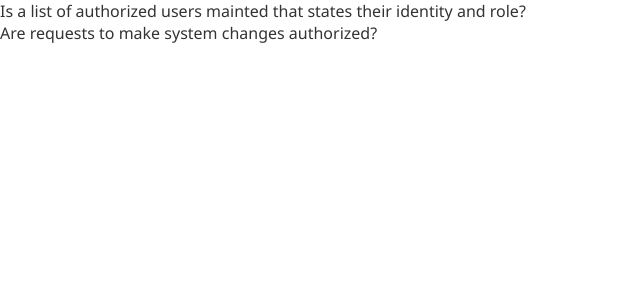
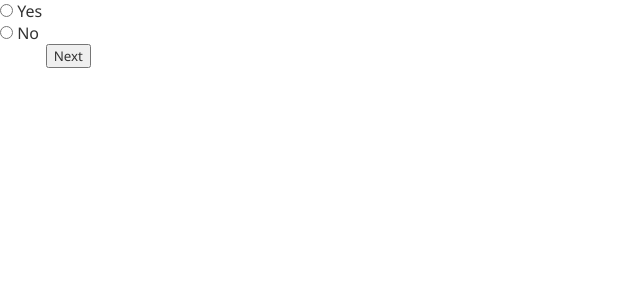
Before and after one commit to jvillarante/Omnistruct-CMMC-Level-1-Web, a React (Create React App) app in the folder main/: page /CMMC-Assessment in a window 1280 px wide. Shown: the top 300 px of the page, without its empty margins (0-640 px from the left). Built offline with nearby package versions, Linux system fonts and the light colour scheme.

Commit message:
Added yes/no radio buttons and back/next buttons

```diff
--- a/main/src/Assessment.js
+++ b/main/src/Assessment.js
@@ -3,8 +3,11 @@ import React from 'react';
 const Assessment = () => {
     return (
         <div className="assessment">
-            <p>Is a list of authorized users mainted that states their identity and role?</p>
-            <p> Are requests to make system changes authorized?</p>
+            <p id = "question"></p>
+            <input id = "yes" type = "radio" name = "questionAnswer"/> Yes<br/>
+            <input id = "no"  type = "radio" name = "questionAnswer"/> No<br/>
+            <input id = "back" type = "button" value = "Back" onclick="displayPreviousQuestion();" style = {{ visibility: 'hidden' }}/>
+            <input type = "button" value = "Next" onclick="displayNextQuestion();"/>
         </div>
     )
 }
```
